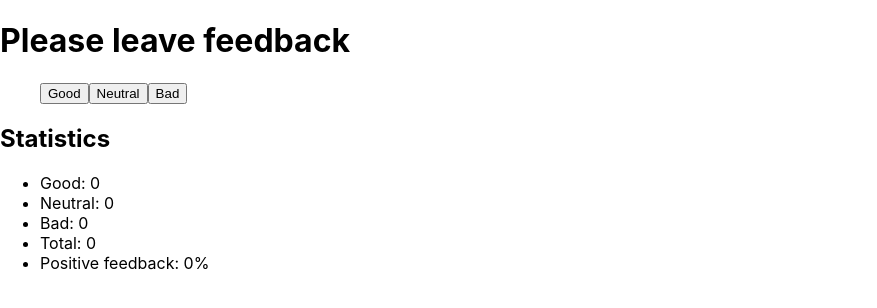
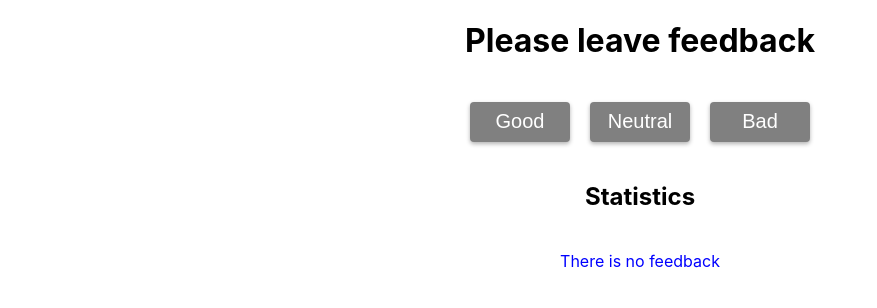
Before and after one commit to VladimirDegt/goit-react-hw-02-feedback, a React (Create React App) app: page / in a window 1280 px wide. Shown: the top 308 px of the page, without its empty margins (0-877 px from the left). Built offline with nearby package versions, Linux system fonts and the light colour scheme.

Commit message:
add styled and prop-type

```diff
--- a/package.json
+++ b/package.json
@@ -36,5 +36,10 @@
       "last 1 firefox version",
       "last 1 safari version"
     ]
+  },
+  "devDependencies": {
+    "@emotion/react": "^11.11.0",
+    "@emotion/styled": "^11.11.0",
+    "prop-types": "^15.8.1"
   }
 }
--- a/src/components/App.jsx
+++ b/src/components/App.jsx
@@ -1,7 +1,6 @@
 import { Component } from "react"
-
-import { ButtonsList } from "./ButtonsList/ButtonsList";
-import { Statistics } from "./Statistics/Statistics";
+import { Section } from "./Section/Section";
+import { Container } from "./App.styled";
 
 export class App extends Component {
   state = {
@@ -13,18 +12,23 @@ export class App extends Component {
   }
 
   onLeaveFeedBack = (e) => {
-    if(e.target.textContent === 'Good') {
-      this.setState((prevState)=>{
-        return {good: prevState.good += 1}
-      })
-    } else if (e.target.textContent === 'Neutral') {
-      this.setState((prevState)=>{
-        return {neutral: prevState.neutral += 1}
-      })
-    } else if (e.target.textContent === 'Bad') {
-      this.setState((prevState)=>{
-        return {bad: prevState.bad += 1}
-      })
+    switch(e.target.textContent){
+      case 'Good':
+        this.setState((prevState)=>{
+          return {good: prevState.good += 1};
+        });
+        break;
+      case 'Neutral':
+        this.setState((prevState)=>{
+          return {neutral: prevState.neutral += 1};
+        });
+        break;
+      case 'Bad':
+        this.setState((prevState)=>{
+          return {bad: prevState.bad += 1};
+        });
+        break;
+      default:
     }
 
     this.countTotalFeedback()
@@ -45,20 +49,21 @@ export class App extends Component {
 
   render() {
     const {good, neutral, bad, total, positiveFeedback} = this.state;
-    return <div>
-            <h1>Please leave feedback</h1>
-            <ButtonsList
+    return <Container>
+            <Section
+              numberSection = '1'
+              title='Please leave feedback'
               onLeaveFeedBack = {this.onLeaveFeedBack}
             />
-            <h2>Statistics</h2>
-            <Statistics
+            <Section
+              numberSection = '2'
+              title='Statistics'
               good = {good}
               neutral = {neutral}
               bad = {bad}
               total = {total}
               positiveFeedback = {positiveFeedback}
             />
-          </div>;
+          </Container>;
   }
-
 };
--- /dev/null
+++ b/src/components/App.styled.jsx
@@ -0,0 +1,10 @@
+import styled from "@emotion/styled";
+
+export const Container = styled.div`
+  display: flex;
+  flex-direction: column;
+  justify-content: center;
+  align-items: center;
+  margin: 0 auto;
+  gap: 20px;
+`
--- a/src/components/ButtonsList/ButtonsList.jsx
+++ /dev/null
@@ -1,9 +0,0 @@
-export function ButtonsList({onLeaveFeedBack}){
-  return (
-    <ul onClick={onLeaveFeedBack}>
-      <button>Good</button>
-      <button>Neutral</button>
-      <button>Bad</button>
-    </ul>
-  )
-};
--- /dev/null
+++ b/src/components/FeedbackOptions/FeedbackOptions.jsx
@@ -0,0 +1,16 @@
+import PropTypes from 'prop-types';
+import { ButtonsList, Button } from "./FeedbackOptions.styled";
+
+export function FeedbackOptions({onLeaveFeedBack}){
+  return (
+    <ButtonsList onClick={onLeaveFeedBack}>
+      <li><Button>Good</Button></li>
+      <li><Button>Neutral</Button></li>
+      <li><Button>Bad</Button></li>
+    </ButtonsList>
+  )
+};
+
+FeedbackOptions.propTypes = {
+  onLeaveFeedBack: PropTypes.func.isRequired,
+};
--- /dev/null
+++ b/src/components/FeedbackOptions/FeedbackOptions.styled.jsx
@@ -0,0 +1,32 @@
+import styled from "@emotion/styled";
+
+export const ButtonsList = styled.ul`
+  display: flex;
+  justify-content: space-between;
+  align-items: center;
+  gap: 20px;
+  margin: 0 auto;
+  padding: 0;
+
+  li {
+    list-style-type: none;
+  }
+`;
+
+export const Button = styled.button`
+  width: 100px;
+  height: 40px;
+  background-color: grey;
+  cursor: pointer;
+  border-radius: 4px;
+  border: none;
+  color: white;
+  font-size: 20px;
+  box-shadow: 0 2px 4px rgba(0, 0, 0, 0.3);
+  transition: background-color 250ms cubic-bezier(0.4, 0, 0.2, 1), box-shadow 250ms cubic-bezier(0.4, 0, 0.2, 1);
+
+  :hover {
+    background-color: blue;
+    box-shadow: 0 2px 4px rgba(0, 0, 0, 0.5);
+  }
+`
--- /dev/null
+++ b/src/components/Notification/Notification.jsx
@@ -0,0 +1,12 @@
+import PropTypes from 'prop-types';
+import { TextMessage } from "./Notification.styled"
+
+export function Notification({message}) {
+  return (
+    <TextMessage>{message}</TextMessage>
+  )
+};
+
+Notification.propTypes ={
+  message: PropTypes.string.isRequired,
+}
--- /dev/null
+++ b/src/components/Notification/Notification.styled.jsx
@@ -0,0 +1,7 @@
+import styled from "@emotion/styled";
+
+export const TextMessage = styled.p`
+  padding: 0;
+  margin: 0;
+  color: blue;
+`
--- /dev/null
+++ b/src/components/Section/Section.jsx
@@ -0,0 +1,33 @@
+import PropTypes from 'prop-types';
+import { FeedbackOptions } from "components/FeedbackOptions/FeedbackOptions";
+import { Statistics } from "components/Statistics/Statistics";
+import { Notification } from "components/Notification/Notification";
+
+export function Section({title, numberSection, onLeaveFeedBack, good, neutral, bad, total, positiveFeedback}){
+  return (
+    numberSection === '1'
+    ? <>
+        <h1>{title}</h1>
+        <FeedbackOptions onLeaveFeedBack={onLeaveFeedBack}/>
+        </>
+    : <>
+        <h2>{title}</h2>
+        <Statistics
+          good = {good}
+          neutral = {neutral}
+          bad = {bad}
+          total = {total}
+          positiveFeedback = {positiveFeedback}
+        >
+          <Notification message="There is no feedback"/>
+        </Statistics>
+      </>
+
+  )
+};
+
+Section.propTypes = {
+  title: PropTypes.string.isRequired,
+  numberSection: PropTypes.string.isRequired,
+  onLeaveFeedBack: PropTypes.func,
+};
--- a/src/components/Statistics/Statistics.jsx
+++ b/src/components/Statistics/Statistics.jsx
@@ -1,11 +1,27 @@
-export function Statistics({good, neutral, bad, total, positiveFeedback}) {
+import PropTypes from 'prop-types';
+import { StatisticsList, ItemList } from "./Statistics.styled"
+
+export function Statistics({good, neutral, bad, total, positiveFeedback, children}) {
   return (
-    <ul>
-      <li>Good: {good}</li>
-      <li>Neutral: {neutral}</li>
-      <li>Bad: {bad}</li>
-      <li>Total: {total}</li>
-      <li>Positive feedback: {positiveFeedback}%</li>
-    </ul>
+    total !== 0
+    ?
+    <StatisticsList>
+      <ItemList>Good: {good}</ItemList>
+      <ItemList>Neutral: {neutral}</ItemList>
+      <ItemList>Bad: {bad}</ItemList>
+      <ItemList>Total: {total}</ItemList>
+      <ItemList>Positive feedback: {positiveFeedback}%</ItemList>
+    </StatisticsList>
+    :
+    children
   )
 };
+
+Statistics.propTypes = {
+  good: PropTypes.number.isRequired,
+  neutral: PropTypes.number.isRequired,
+  bad: PropTypes.number.isRequired,
+  total: PropTypes.number.isRequired,
+  positiveFeedback: PropTypes.number.isRequired,
+  children: PropTypes.object.isRequired,
+};
--- /dev/null
+++ b/src/components/Statistics/Statistics.styled.jsx
@@ -0,0 +1,13 @@
+import styled from "@emotion/styled";
+
+export const StatisticsList = styled.ul`
+  list-style-type: none;
+  padding: 0;
+  margin: 0;
+`;
+
+export const ItemList = styled.li`
+  font-weight: 600;
+  font-size: 18px;
+  margin-bottom: 5px;
+`
```
Also changed, not shown: 1 other file (tests, documents, lock files or other folders).
